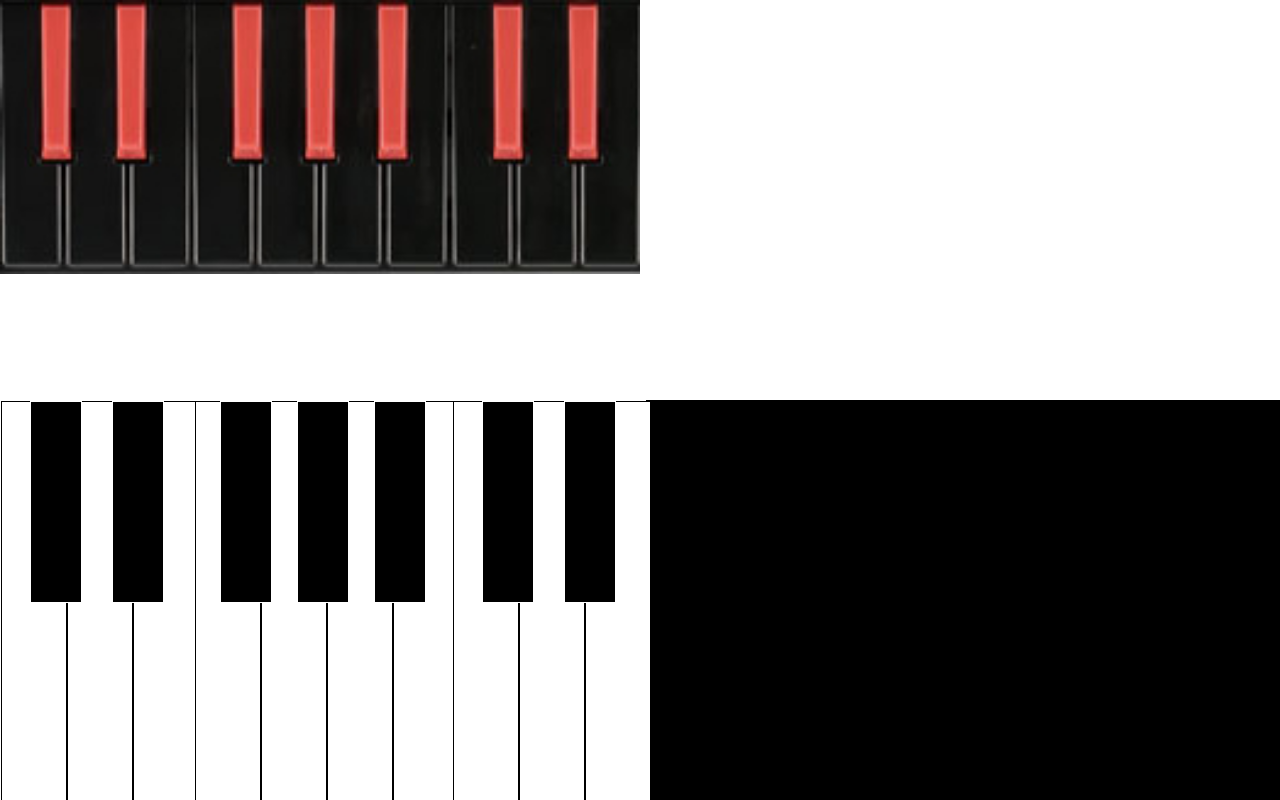
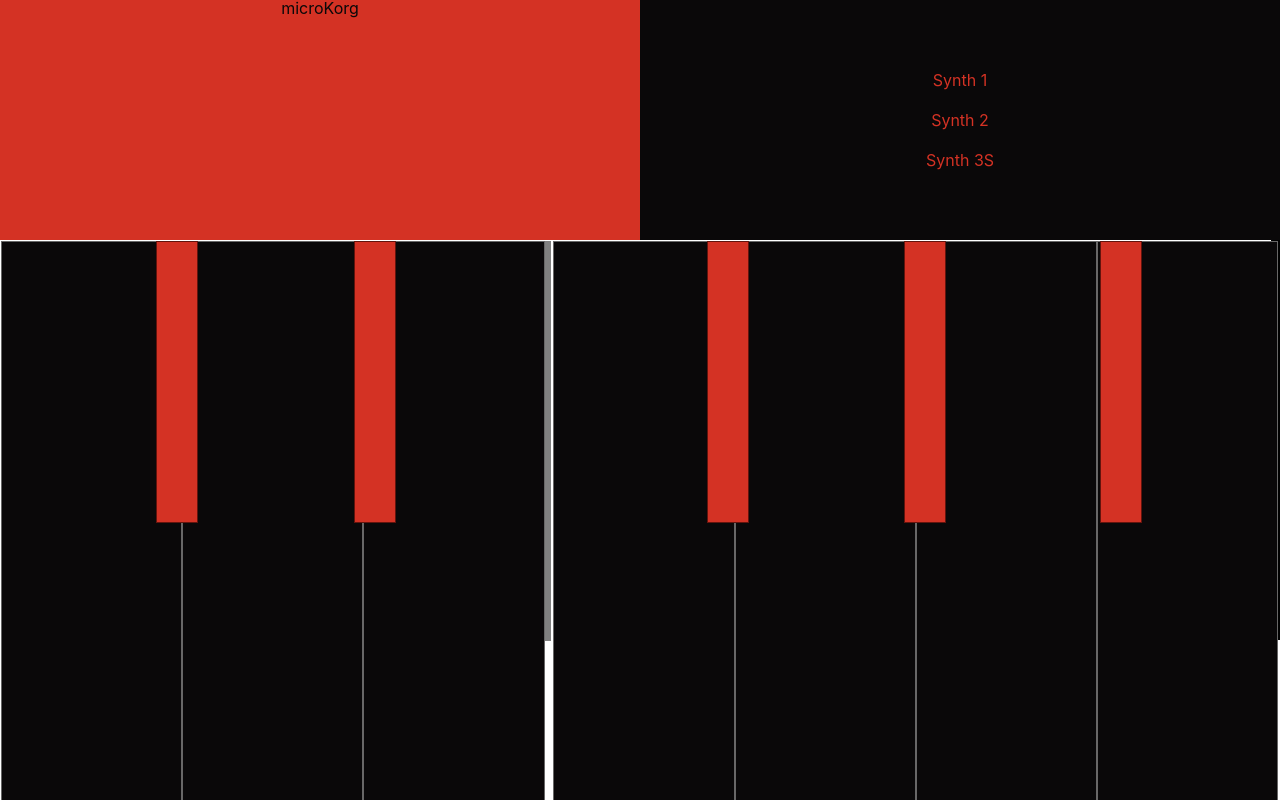
Before and after one commit to opticalfalicy/mkrg, a React (Create React App) app: page / in a window 1280 px wide. Shown: the top 800 px of the page. Built offline with nearby package versions, Linux system fonts and the light colour scheme.

Commit message:
initial coloring, galaxy size

```diff
--- a/src/App.css
+++ b/src/App.css
@@ -6,13 +6,48 @@
   width: 100%;
 }
 
-.bg{
-  background-image: url('./10keys.jpg');
+.dashboard{
+  /* background-image: url('./10keys.jpg');
   background-repeat: no-repeat;
-  background-size: 50%;
-  z-index: -1;
+  background-size: 50%; */
+  /* z-index: -1; */
   width: 100%;
-  height: 50vh;
+  height: 30vh;
+  display: flex;
+  justify-content: space-evenly;
+}
+
+.title-block{
+  display: flex;
+  /* align-items: center; */
+  height: 100%;
+  width: 50%;
+  justify-content: center;
+  /* color: rgb(51, 53, 51); */
+  background-color: rgb(212, 50, 36);
+  color: rgb(10, 8, 9);
+}
+
+.bank-block{
+  display: flex;
+  align-items: center;
+  width: 50%;
+  justify-content: center;
+  color: rgb(212, 50, 36);
+  background-color: rgb(10, 8, 9);
+}
+
+.sound-bank{
+  display: flex;
+  height: 60%;
+  flex-direction: column;
+  align-content: space-between;
+  justify-content: space-evenly;
+
+}
+
+.bank-item{
+  /* justify-self: space-betweeh; */
 }
 
 .keys{
@@ -29,7 +64,7 @@
 
 .key-block{
   /* width: 818.55px; */
-  width: 20%;
+  width: 56%;
   height: 100%;
   border: 1px solid white;
   display: flex;
@@ -50,10 +85,14 @@
 
 .cE{
   /* width: 589.55px; */
-  width: 15%;
+  width: 43%;
   /* height: 100%; */
   /* border: 1px solid white; */
   background: grey;
+}
+
+.cE-2{
+  display: none;
 }
 /*
 .cE .key-note{
@@ -70,18 +109,19 @@
 .W{
   /* width: 272.85px; */
   /* width: 100px; */
-  width: 5vw;
+  width: 14vw;
   height: 100%;
-  border: 1px solid black;
-  background: white
+  border: 1px solid rgb(104, 103, 103);
+  /* background: white */
+  background-color: rgb(10, 8, 9);
 }
 
 .cE .b-keys{
-  width: 15%
+  width: 43%
 }
 
 .fB .b-keys{
-  width: 20%;
+  width: 58%;
 }
 
 .b-keys{
@@ -89,13 +129,15 @@
   display: flex;
   justify-content: space-evenly;
   position: absolute;
-  height: 50%;
+  height: 70%;
   /* width: 15%; */
 }
 
 .Bl{
-  width: 50px;
-  border: 1px solid white;
-  background: black;
+  width: 40px;
+  border: 1px solid rgb(99, 20, 13);
+  /* background: black; */
+  background-color: rgb(212, 50, 36);
+
   height: 50%
 }
--- a/src/App.js
+++ b/src/App.js
@@ -5,13 +5,25 @@ import './App.css';
 function App() {
   return (
     <div className="App">
-      <div className='bg'>
+      <div className='dashboard'>
+        <div className='title-block'>
+          <h1 className='title-text'>
+            microKorg
+          </h1>
+        </div>
+        <div className='bank-block'>
+          <ul className='sound-bank'>
+            <li id='bank-1' className='bank-item'>Synth 1</li>
+            <li id='bank-2' className='bank-item'>Synth 2</li>
+            <li id='bank-3' className='bank-item'>Synth 3S</li>
+          </ul>
+        </div>
       </div>
       <div className='keys'>
         {/* <div className='octave-block'>
 
         </div> */}
-        <div className='key-block cE'>
+        <div className='key-block cE cE-1'>
           <div className='w-keys'>
         <item className='key-note C W'>
          </item>
@@ -48,7 +60,7 @@ function App() {
           </item>
           </div>
         </div>
-        <div className='key-block cE'>
+        <div className='key-block cE cE-2'>
           <div className='w-keys'>
         <item className='key-note C W'>
          </item>
```
